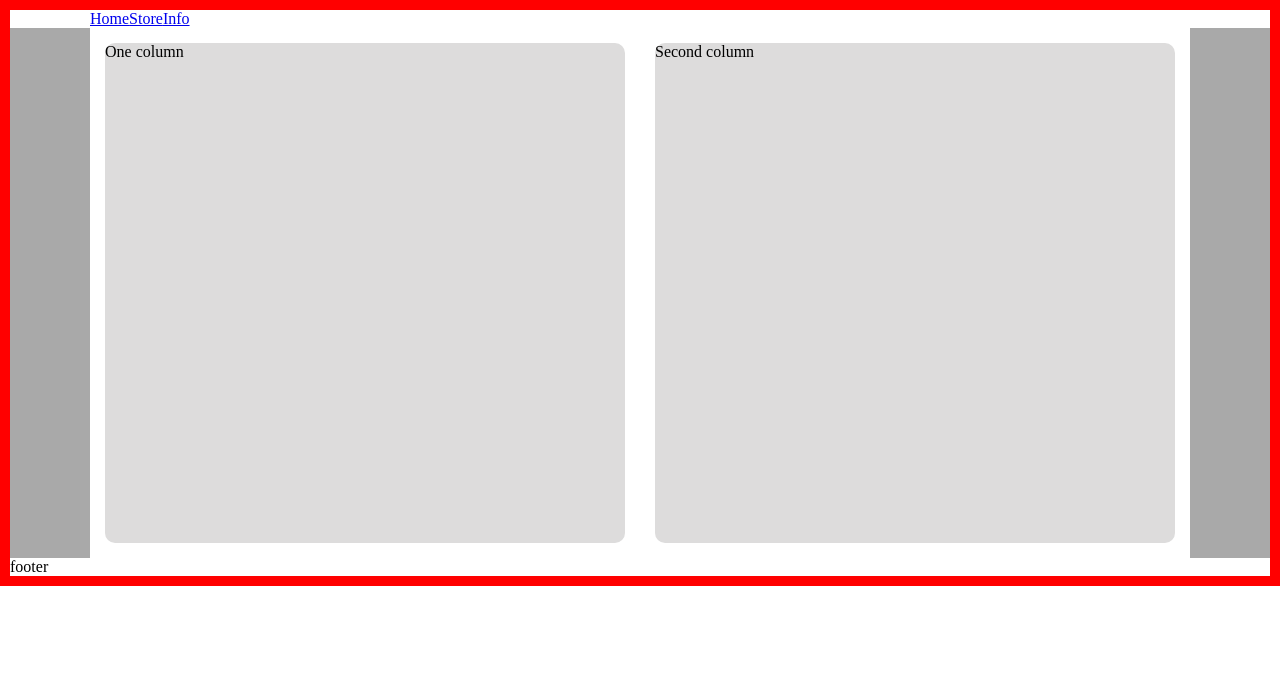
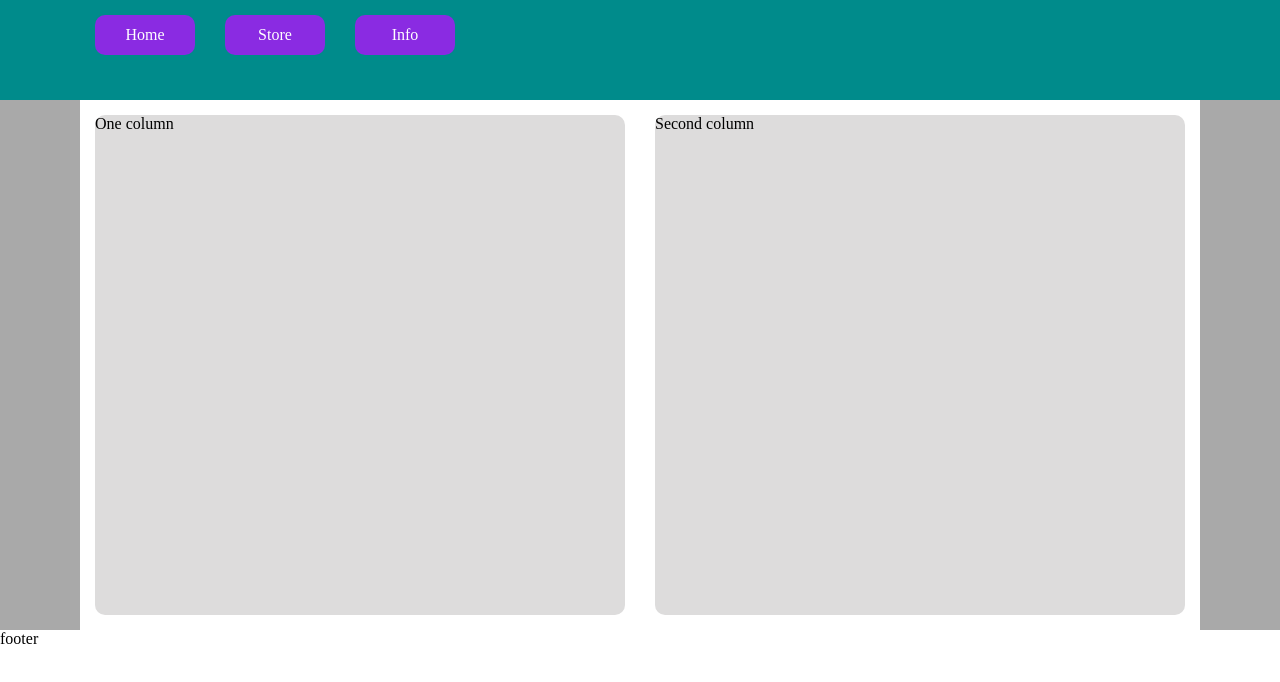
Before and after one commit to vadym9/typescript-starter, a React app: page / in a window 1280 px wide. Shown: the top 682 px of the page. Built offline with nearby package versions, Linux system fonts and the light colour scheme.

Commit message:
connect styles in critical

```diff
--- a/src/critical.js
+++ b/src/critical.js
@@ -1,3 +1,3 @@
 import './scss/critical.scss';
 
-alert('critical js being initialized');
+// alert('critical js being initialized');
--- a/src/index.js
+++ b/src/index.js
@@ -3,7 +3,7 @@ import ReactDOM from 'react-dom';
 import App from './components/App';
 import './scss/style.scss';
 
-alert('index  js being initialized');
+// alert('index  js being initialized');
 
 ReactDOM.render(<App />, document.getElementById('app'));
 
--- a/src/scss/critical.scss
+++ b/src/scss/critical.scss
@@ -1,3 +1,6 @@
-body {
-  border:10px solid red;
-}
+@import './base/variables';
+@import './base/fonts';
+@import './base/buttons';
+@import './base/typography';
+@import './base/common';
+@import './header';
--- a/src/scss/style.scss
+++ b/src/scss/style.scss
@@ -1,7 +1 @@
-@import './base/variables';
-@import './base/fonts';
-@import './base/buttons';
-@import './base/typography';
-@import './base/common';
-@import './critical';
 @import './widget';
```
Also changed, not shown: src/scss/_header.scss (renamed from src/scss/_critical.scss).
